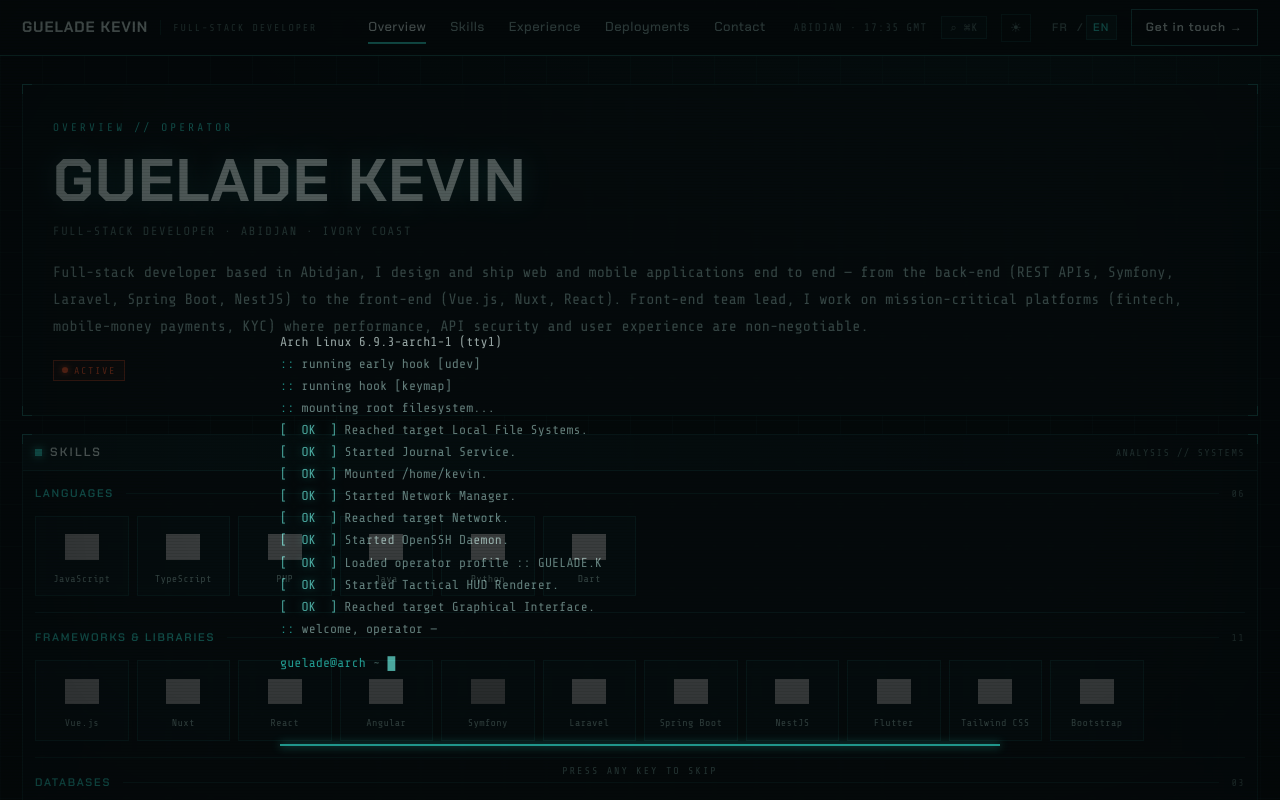
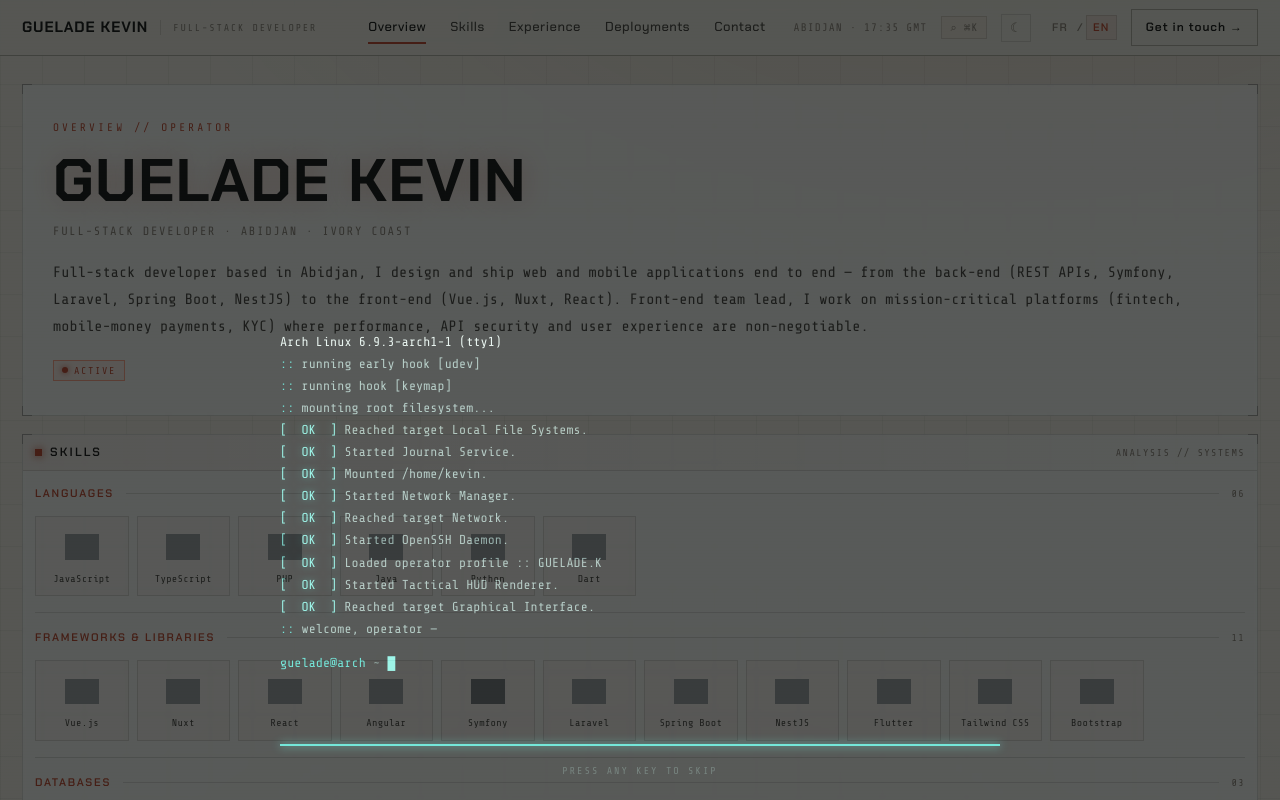
Before and after one commit to kevinG73/kevinG73, a Vue app: page / in a window 1280 px wide. Shown: the top 800 px of the page. Built offline with nearby package versions, Linux system fonts and the light colour scheme; grey boxes are pictures that could not be loaded.

Commit message:
Détection auto du thème (prefers-color-scheme) + anti-flash, choix manuel prioritaire

```diff
--- a/index.html
+++ b/index.html
@@ -4,6 +4,23 @@
     <meta charset="UTF-8" />
     <meta name="viewport" content="width=device-width, initial-scale=1.0" />
     <meta name="theme-color" content="#05090b" />
+    <!-- Applique le thème (système ou choix mémorisé) avant le rendu => aucun flash -->
+    <script>
+      (function () {
+        try {
+          var s = localStorage.getItem('portfolio-theme')
+          var t =
+            s === 'light' || s === 'dark'
+              ? s
+              : window.matchMedia && window.matchMedia('(prefers-color-scheme: light)').matches
+                ? 'light'
+                : 'dark'
+          document.documentElement.setAttribute('data-theme', t)
+        } catch (e) {
+          document.documentElement.setAttribute('data-theme', 'dark')
+        }
+      })()
+    </script>
     <!-- Anonymat : on demande aux moteurs de NE PAS indexer / archiver / suivre cette page. -->
     <meta name="robots" content="noindex, nofollow, noarchive, nosnippet, noimageindex" />
     <meta name="googlebot" content="noindex, nofollow, noarchive, nosnippet, noimageindex" />
--- a/src/theme.js
+++ b/src/theme.js
@@ -1,17 +1,34 @@
-// Thème clair / sombre. Défaut : sombre (HUD). Mémorisé dans localStorage.
-// L'attribut data-theme sur <html> pilote les variables CSS (cf. hud.css).
+// Thème clair / sombre.
+// - Au 1er chargement : on suit la préférence SYSTÈME (prefers-color-scheme).
+// - Si l'utilisateur a basculé manuellement : on respecte son choix (localStorage).
+// - Si le système change et qu'aucun choix manuel n'existe : on suit en direct.
 import { ref } from 'vue'
 
 const KEY = 'portfolio-theme'
 
-function detect() {
+function systemPref() {
+  try {
+    if (window.matchMedia && window.matchMedia('(prefers-color-scheme: light)').matches) {
+      return 'light'
+    }
+  } catch {
+    /* ignore */
+  }
+  return 'dark'
+}
+
+function saved() {
   try {
     const s = localStorage.getItem(KEY)
     if (s === 'light' || s === 'dark') return s
   } catch {
     /* ignore */
   }
-  return 'dark'
+  return null
+}
+
+function detect() {
+  return saved() || systemPref()
 }
 
 export const theme = ref(detect())
@@ -33,3 +50,14 @@
   }
   apply()
 }
+
+// Suivre le système en direct tant qu'aucun choix manuel n'a été fait.
+try {
+  window.matchMedia('(prefers-color-scheme: light)').addEventListener('change', (e) => {
+    if (saved()) return // un choix manuel est prioritaire
+    theme.value = e.matches ? 'light' : 'dark'
+    apply()
+  })
+} catch {
+  /* ignore */
+}
```
